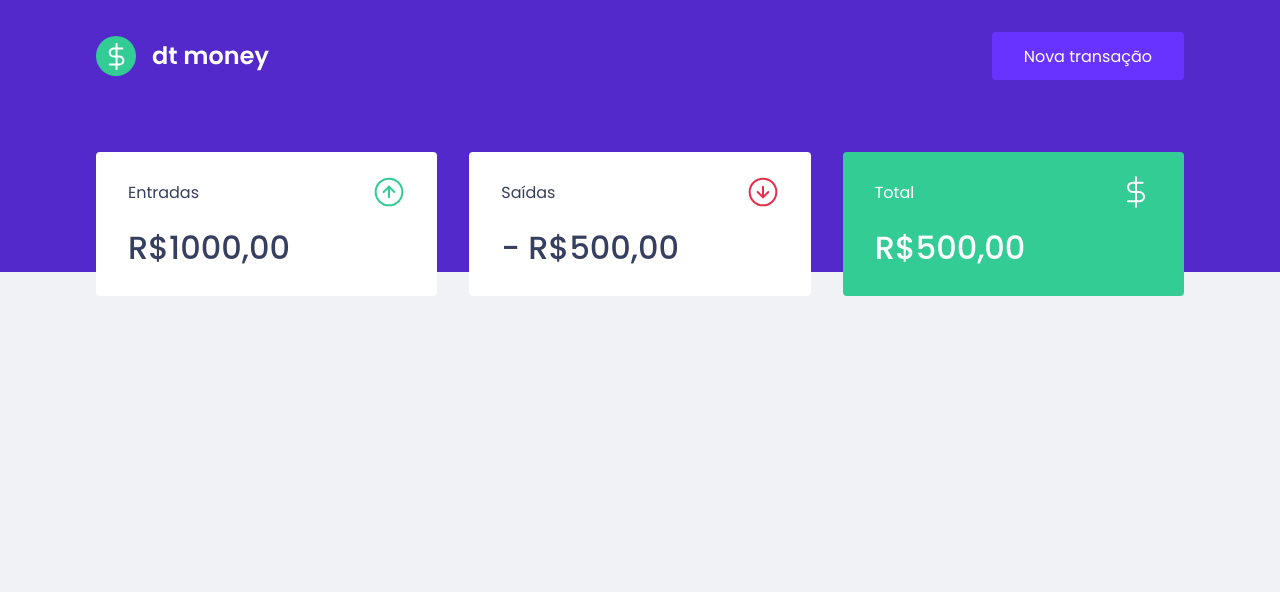
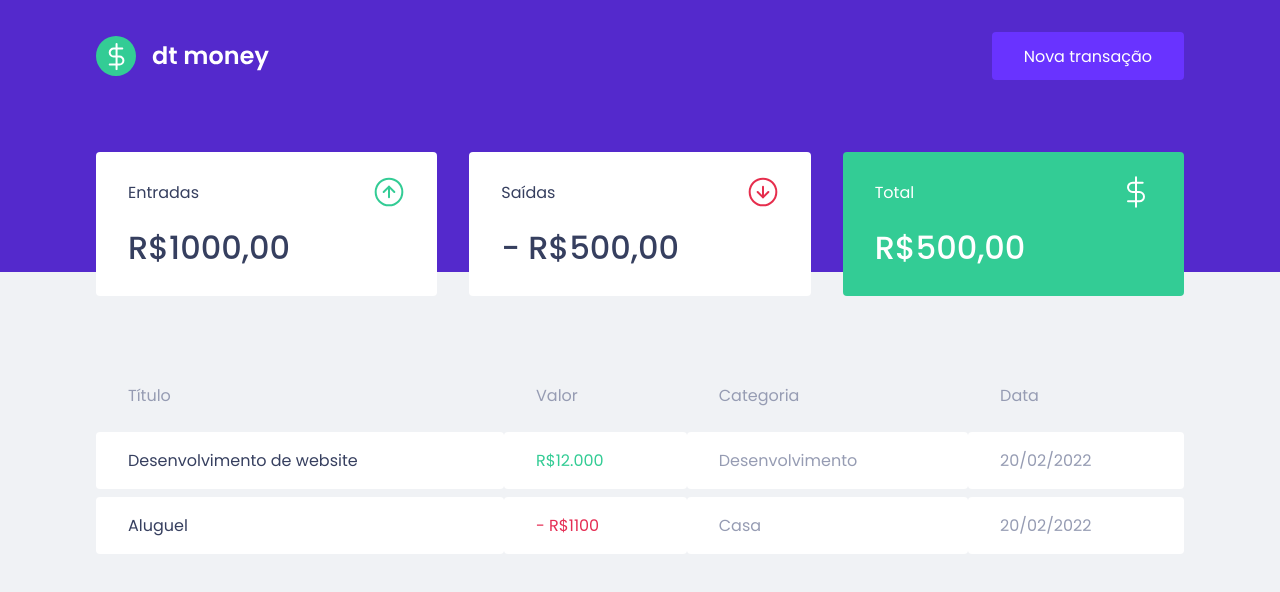
Before and after one commit to marcelo-rafael/ignite-react-02-dtmoney, a React (Create React App) app: page / in a window 1280 px wide. Shown: the top 592 px of the page. Built offline with nearby package versions, Linux system fonts and the light colour scheme.

Commit message:
Componente: TransactionsTable

```diff
--- a/src/components/Dashboard/index.tsx
+++ b/src/components/Dashboard/index.tsx
@@ -1,10 +1,12 @@
 import { Summary } from '../Summary'
+import { TransactionsTable } from '../TransactionsTable'
 import * as S from './styles'
 
 export function Dashboard() {
   return (
     <S.Container>
       <Summary />
+      <TransactionsTable />
     </S.Container>
   )
 }
--- /dev/null
+++ b/src/components/TransactionsTable/index.tsx
@@ -0,0 +1,32 @@
+import * as S from './styles'
+
+export function TransactionsTable() {
+  return (
+    <S.Container>
+      <table>
+        <thead>
+          <tr>
+            <th>Título</th>
+            <th>Valor</th>
+            <th>Categoria</th>
+            <th>Data</th>
+          </tr>
+        </thead>
+        <tbody>
+          <tr>
+            <td>Desenvolvimento de website</td>
+            <td className="deposit">R$12.000</td>
+            <td>Desenvolvimento</td>
+            <td>20/02/2022</td>
+          </tr>
+          <tr>
+            <td>Aluguel</td>
+            <td className="withdraw">- R$1100</td>
+            <td>Casa</td>
+            <td>20/02/2022</td>
+          </tr>
+        </tbody>
+      </table>
+    </S.Container>
+  )
+}
--- /dev/null
+++ b/src/components/TransactionsTable/styles.ts
@@ -0,0 +1,38 @@
+import styled from 'styled-components';
+
+export const Container = styled.div`
+  margin-top: 4rem;
+
+  table {
+    width: 100%;
+    border-spacing: 0 0.5rem;
+
+    th {
+      color: var(--text-body);
+      font-weight: 400;
+      padding: 1rem 2rem;
+      text-align: left;
+      line-height: 1.5rem;
+    }
+
+    td {
+      padding: 1rem 2rem;
+      border: 0;
+      background: var(--shape);
+      color: var(--text-body);
+      border-radius: 0.25rem;
+
+      &:first-child {
+        color: var(--text-title);
+      }
+
+      &.deposit {
+        color: var(--green);
+      }
+
+      &.withdraw {
+        color: var(--red);
+      }
+    }
+  }
+`
```
